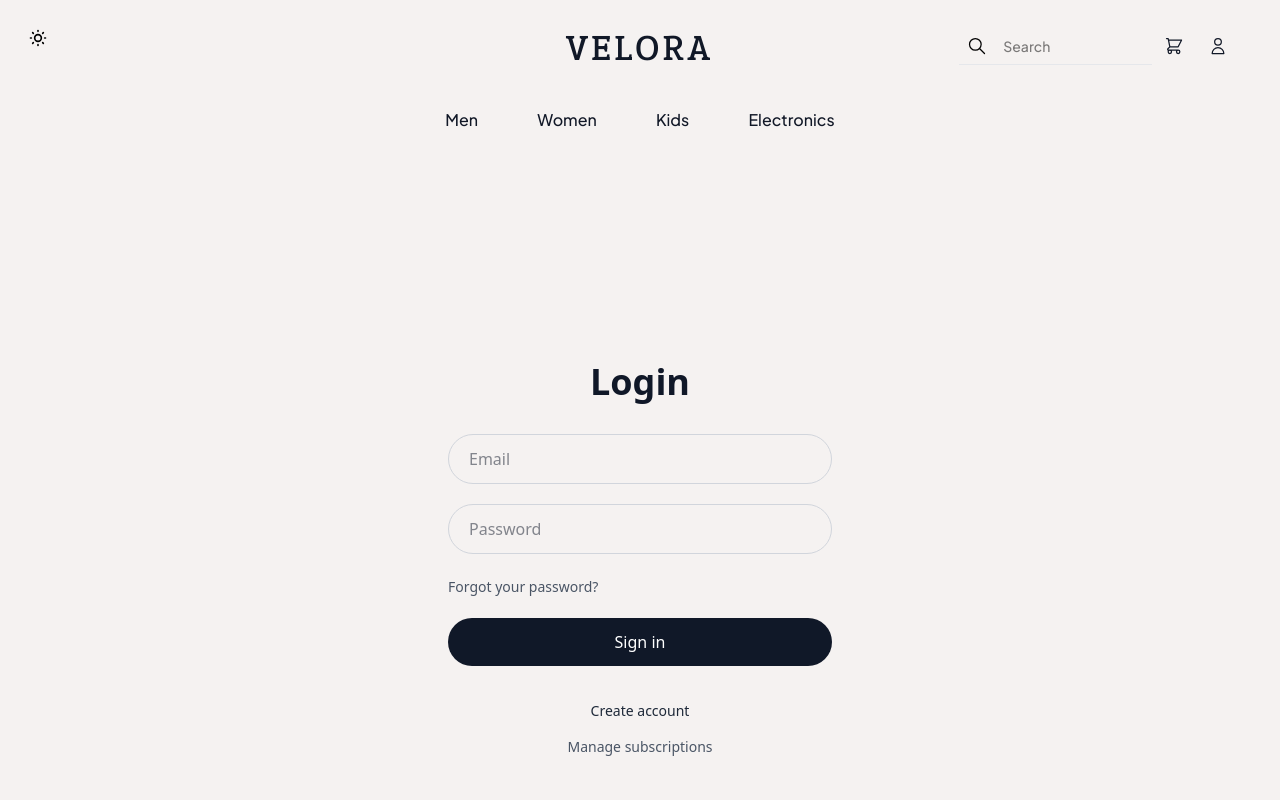
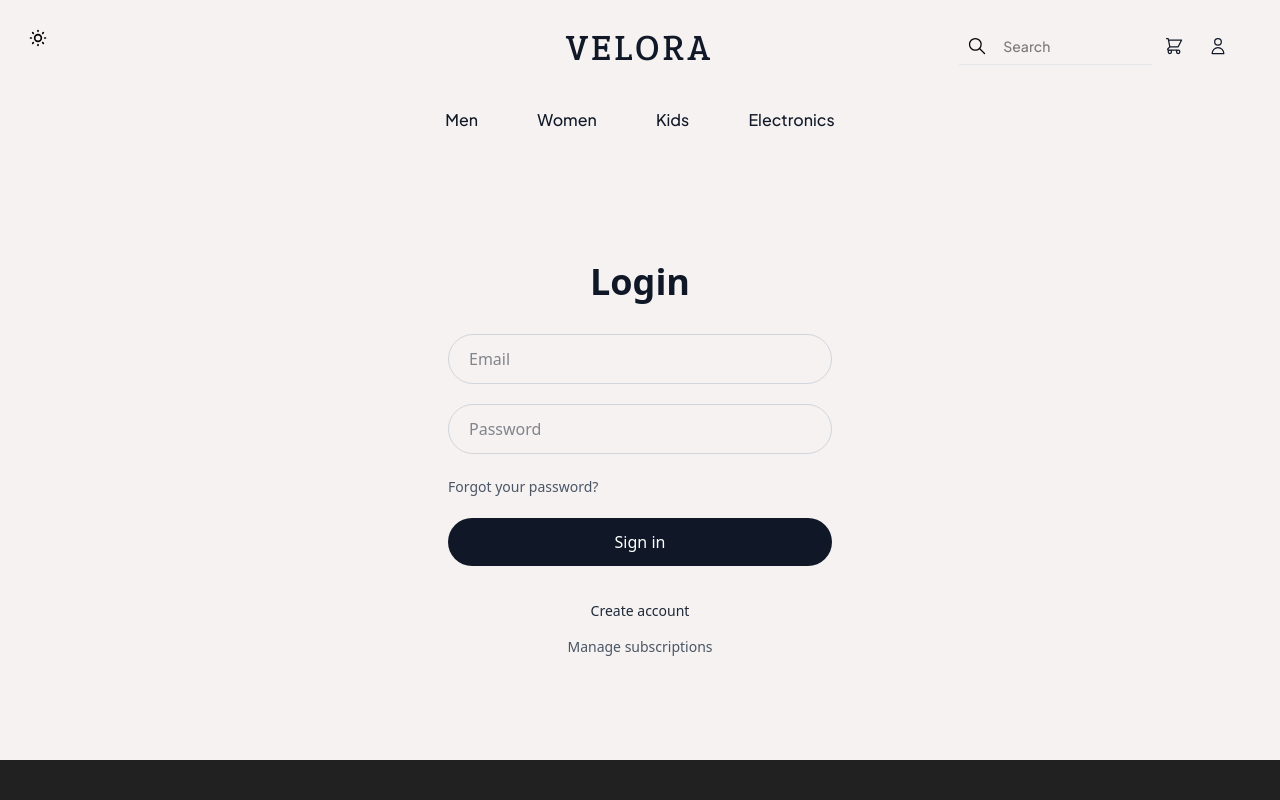
Before and after one commit to VinayPratap07/E-commerce-Store-Front, a React app: page /login in a window 1280 px wide. Shown: the top 800 px of the page. Built offline with nearby package versions, Linux system fonts and the light colour scheme; the HTML template or start-up script is replaced by a standard one.

Commit message:
Updated login page css

```diff
--- a/src/Components/LogInPage/LogInPage.tsx
+++ b/src/Components/LogInPage/LogInPage.tsx
@@ -12,7 +12,7 @@ function Login() {
   };
 
   return (
-    <div className="font-inter text-gray-900 min-h-screen flex items-center justify-center p-4">
+    <div className="font-inter text-gray-900 min-h-150 flex items-center justify-center p-4">
       <div className="w-full max-w-sm text-center">
         {/* Main Heading */}
         <h1 className="font-poppins text-4xl font-bold mb-8">Login</h1>
@@ -26,7 +26,7 @@ function Login() {
               onChange={(e) => setEmail(e.target.value)}
               placeholder="Email"
               required
-              className="w-full px-5 py-3 border border-gray-300 rounded-full bg-transparent focus:outline-none focus:border-blue-500 transition-colors"
+              className="w-full px-5 py-3 border border-gray-300 rounded-full bg-transparent focus:outline-none focus:border-black transition-colors"
             />
           </div>
 
@@ -38,7 +38,7 @@ function Login() {
               onChange={(e) => setPassword(e.target.value)}
               placeholder="Password"
               required
-              className="w-full px-5 py-3 border border-gray-300 rounded-full bg-transparent focus:outline-none focus:border-blue-500 transition-colors"
+              className="w-full px-5 py-3 border border-gray-300 rounded-full bg-transparent focus:outline-none focus:border-black transition-colors"
             />
           </div>
 
```
